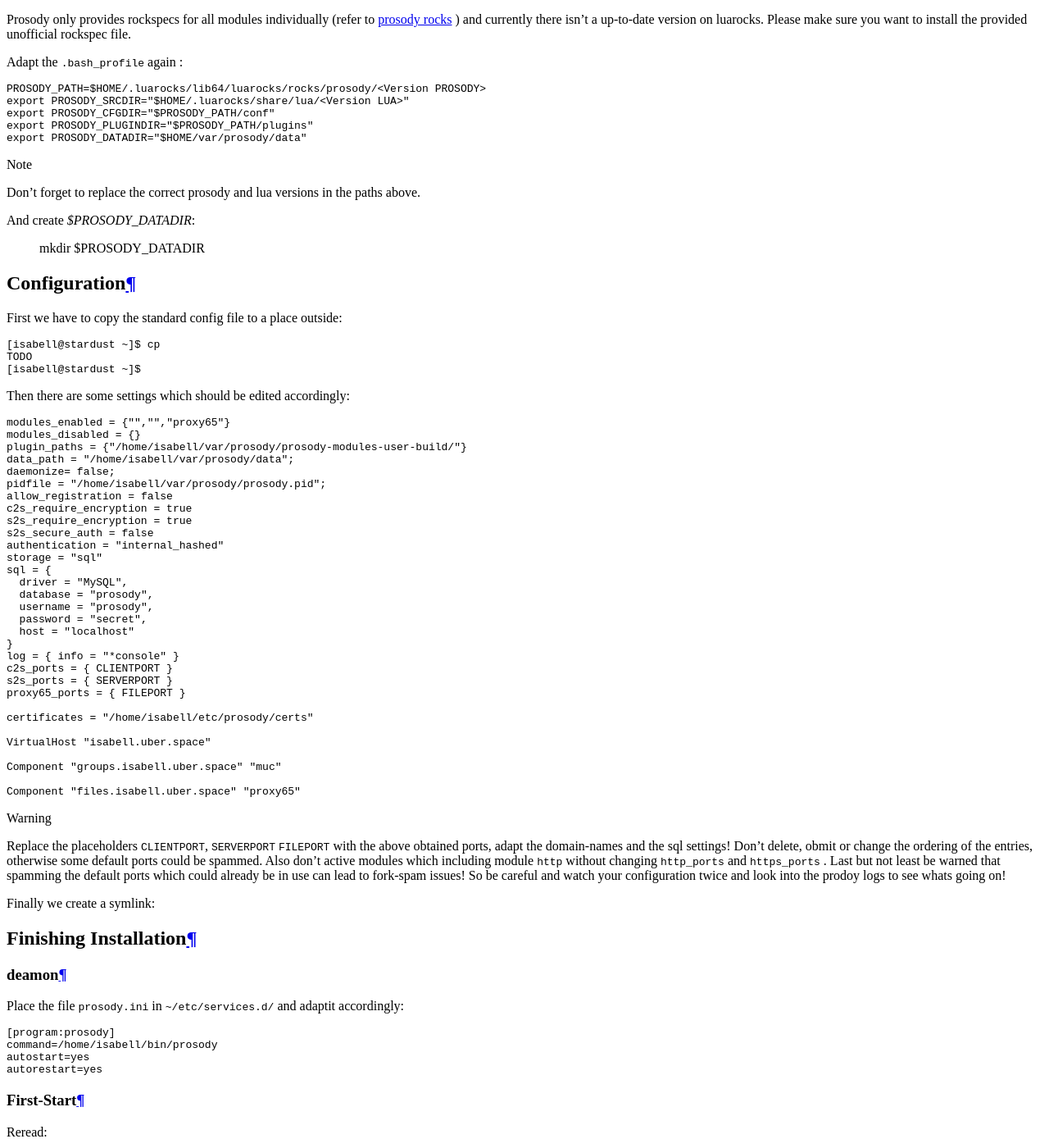
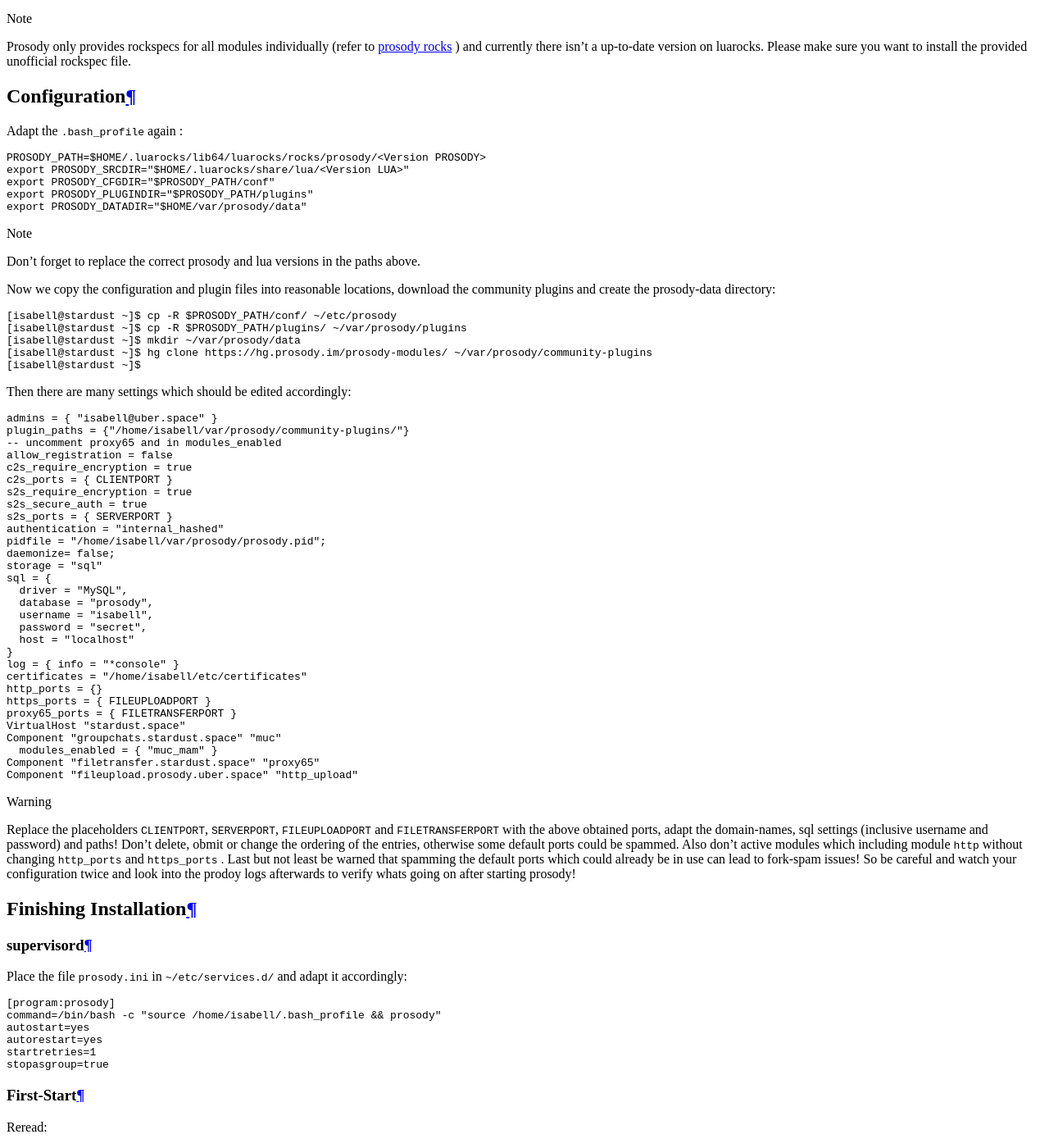
Before and after one commit to Uberspace/lab, a Sphinx documentation site: the page built from source/guide_prosody.rst, in a window 1280 px wide and 1400 px high, scrolled down 4669 px. Shown: the whole window at 82% size. Built offline with Sphinx 7.4.7 and the Read the Docs theme 2.0.0, drawn with Linux system fonts in a browser that asks for light colours; some of the changed text lies outside the part shown.

Commit message:
[prosody] fixed configurations; added suporvisord section; various small improvements

```diff
--- a/source/guide_prosody.rst
+++ b/source/guide_prosody.rst
@@ -33,7 +33,7 @@
 
 .. include:: includes/open-port.rst
 
-We need three open tcp ports (referred to as: ``CLIENTPORT``, ``SERVERPORT`` and ``FILEPORT``) which should be public accessible.
+Altogether we need four open ports (referred to as: ``CLIENTPORT``, ``SERVERPORT`` and ``FILEUPLOADPORT`` ``FILETRANSFERPORT``) which should be public accessible.
 
 Domains, dns
 ------------
@@ -43,8 +43,9 @@
 
  [isabell@stardust ~]$ uberspace web domain list
  stardust.space
- groups.stardust.space
- files.stardust.space
+ groupchat.stardust.space
+ filetransfer.stardust.space
+ filupload.stardust.space
  [isabell@stardust ~]$
 
 Additionally to the dns_ A-records we need the following SRV-records:
@@ -155,6 +156,9 @@
 
 .. note:: Prosody only provides rockspecs for all modules individually (refer to `prosody rocks <https://packages.prosody.im/rocks>`_ ) and currently there isn't a up-to-date version on luarocks. Please make sure you want to install the provided unofficial rockspec file.
 
+Configuration
+=============
+
 Adapt the ``.bash_profile`` again :
 
 ::
@@ -167,75 +171,69 @@
 
 .. note:: Don't forget to replace the correct prosody and lua versions in the paths above.
 
-And create `$PROSODY_DATADIR`:
-
- mkdir $PROSODY_DATADIR
-
-Configuration
-=============
-
-First we have to copy the standard config file to a place outside:
+Now we copy the configuration and plugin files into reasonable locations, download the community plugins and create the prosody-data directory:
 
 ::
 
- [isabell@stardust ~]$ cp
- TODO
+ [isabell@stardust ~]$ cp -R $PROSODY_PATH/conf/ ~/etc/prosody
+ [isabell@stardust ~]$ cp -R $PROSODY_PATH/plugins/ ~/var/prosody/plugins
+ [isabell@stardust ~]$ mkdir ~/var/prosody/data
+ [isabell@stardust ~]$ hg clone https://hg.prosody.im/prosody-modules/ ~/var/prosody/community-plugins
  [isabell@stardust ~]$
 
-Then there are some settings which should be edited accordingly:
+Then there are many settings which should be edited accordingly:
 
 .. code-block:: lua
 
- modules_enabled = {"","","proxy65"}
- modules_disabled = {}
- plugin_paths = {"/home/isabell/var/prosody/prosody-modules-user-build/"}
- data_path = "/home/isabell/var/prosody/data";
- daemonize= false;
- pidfile = "/home/isabell/var/prosody/prosody.pid";
+ admins = { "isabell@uber.space" }
+ plugin_paths = {"/home/isabell/var/prosody/community-plugins/"}
+ -- uncomment proxy65 and in modules_enabled
  allow_registration = false
  c2s_require_encryption = true
+ c2s_ports = { CLIENTPORT }
  s2s_require_encryption = true
- s2s_secure_auth = false
+ s2s_secure_auth = true
+ s2s_ports = { SERVERPORT }
  authentication = "internal_hashed"
+ pidfile = "/home/isabell/var/prosody/prosody.pid";
+ daemonize= false;
  storage = "sql"
  sql = {
    driver = "MySQL",
    database = "prosody",
-   username = "prosody",
+   username = "isabell",
    password = "secret",
    host = "localhost"
  }
  log = { info = "*console" }
- c2s_ports = { CLIENTPORT }
- s2s_ports = { SERVERPORT }
- proxy65_ports = { FILEPORT }
+ certificates = "/home/isabell/etc/certificates"
+ http_ports = {}
+ https_ports = { FILEUPLOADPORT }
+ proxy65_ports = { FILETRANSFERPORT }
+ VirtualHost "stardust.space"
+ Component "groupchats.stardust.space" "muc"
+   modules_enabled = { "muc_mam" }
+ Component "filetransfer.stardust.space" "proxy65"
+ Component "fileupload.prosody.uber.space" "http_upload"
 
- certificates = "/home/isabell/etc/prosody/certs"
-
- VirtualHost "isabell.uber.space"
-
- Component "groups.isabell.uber.space" "muc"
-
- Component "files.isabell.uber.space" "proxy65"
-
-.. warning:: Replace the placeholders ``CLIENTPORT``, ``SERVERPORT`` ``FILEPORT`` with the above obtained ports, adapt the domain-names and the sql settings! Don't delete, obmit or change the ordering of the entries, otherwise some default ports could be spammed. Also don't active modules which including module ``http`` without changing ``http_ports`` and ``https_ports`` . Last but not least be warned that spamming the default ports which could already be in use can lead to fork-spam issues! So be careful and watch your configuration twice and look into the prodoy logs to see whats going on!
-
-Finally we create a symlink:
+.. warning:: Replace the placeholders ``CLIENTPORT``, ``SERVERPORT``, ``FILEUPLOADPORT`` and ``FILETRANSFERPORT`` with the above obtained ports, adapt the domain-names, sql settings (inclusive username and password) and paths! Don't delete, obmit or change the ordering of the entries, otherwise some default ports could be spammed. Also don't active modules which including module ``http`` without changing ``http_ports`` and ``https_ports`` . Last but not least be warned that spamming the default ports which could already be in use can lead to fork-spam issues! So be careful and watch your configuration twice and look into the prodoy logs afterwards to verify whats going on after starting prosody!
 
 Finishing Installation
 ======================
 
-deamon
--------
+supervisord
+-----------
 
-Place the file ``prosody.ini`` in ``~/etc/services.d/`` and adaptit accordingly:
+Place the file ``prosody.ini`` in ``~/etc/services.d/`` and adapt it accordingly:
 
 .. code-block:: console
 
  [program:prosody]
- command=/home/isabell/bin/prosody
+ command=/bin/bash -c "source /home/isabell/.bash_profile && prosody"
  autostart=yes
  autorestart=yes
+ startretries=1
+ stopasgroup=true
 
 
 First-Start
@@ -249,33 +247,47 @@
  prosody: available
  [isabell@stardust ~]$
 
-And then start your daemon:
+And then update and start your new service:
 
 ::
 
  [isabell@stardust ~]$ supervisorctl update
  prosody: added process group
+ [isabell@stardust ~]$ supervisorctl start prosody
+ prosody: started
  [isabell@stardust ~]$
 
-Advanced
-========
+Best-Practise
+=============
 
-Community modules
------------------
+Keep an eye on the logs and look at the output of the commands below:
 
-Backup
-------
+::
 
-Tuning
-------
+ [isabell@stardust ~]$ supervisorctl status
+ [...]
+ [isabell@stardust ~]$ supervisorctl tail prosody
+ [...]
+ [isabell@stardust ~]$ prosodyctl about
+ [...]
+ [isabell@stardust ~]$ prosodyctl check
+ [...]
+ [isabell@stardust ~]$ prosodyctl status
+ [...]
+ [isabell@stardust ~]$
 
 
 Updates
 =======
 
-The easiest way to update prosody is via luarocks. Stop the deamon, reinstall updated dependencies and prosody itself. Note: this should also be done on openssl changes.
+The easiest way to update prosody is via luarocks with the same commands as in the prerequisites and installation step above.
 
-.. note:: Check the `website <https://prosody.im/>`_ regularly to stay informed about new updates and releases.
+.. note:: This should also be done on changes to openssl on CentOS. Remember to comment out the C99 setting on problems. Also check the `website <https://prosody.im/>`_ regularly to stay informed about new config updates and releases.
+
+Acknowledgements
+================
+This guide uses many instructions and ideas of other developers. Refer especially to the guide from alex_ and persons mentioned there as well as the prosody developers for their input on naive questions and with bug fixes for the special uberspace environment.
+
 
 .. _prosody: https://prosody.im
 .. _supervisord: https://manual.uberspace.de/en/daemons-supervisord.html
```
Also changed, not shown: other parts of source/guide_prosody.rst (+2 -2 lines).
